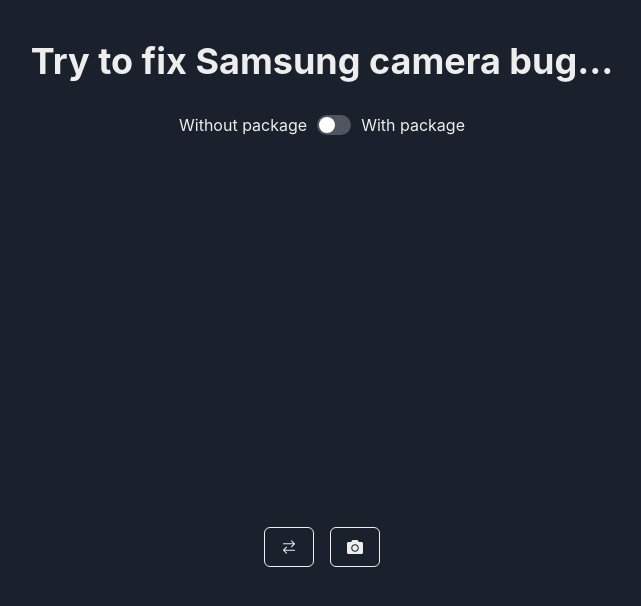
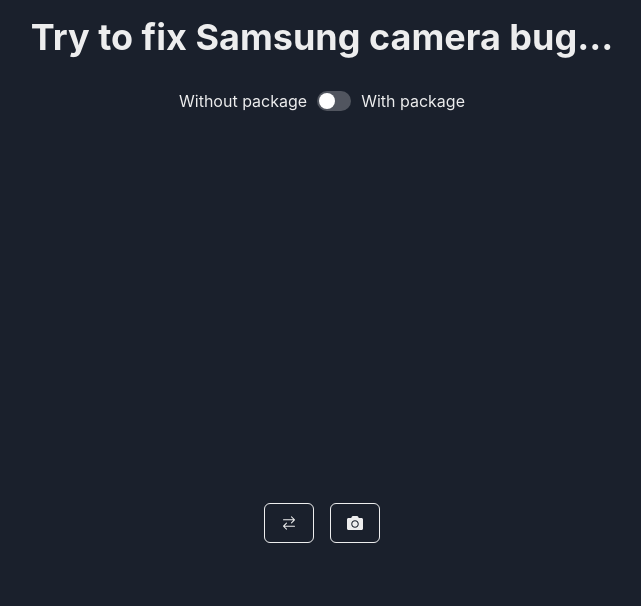
Before and after one commit to egoryan8/camera-samsung-bug, a React (Vite) app: page / in a window 1280 px wide. Shown: the top 606 px of the page, without its empty margins (318-959 px from the left). Built offline with nearby package versions, Linux system fonts and the light colour scheme; no server answers.

Commit message:
feat: styles

```diff
--- a/src/App.css
+++ b/src/App.css
@@ -1,6 +1,6 @@
 #root {
   margin: 0 auto;
-  padding: 5vh 10vw;
+  padding: 2vh 10vw;
   text-align: center;
   height: 100dvh;
   overflow: hidden;
```
